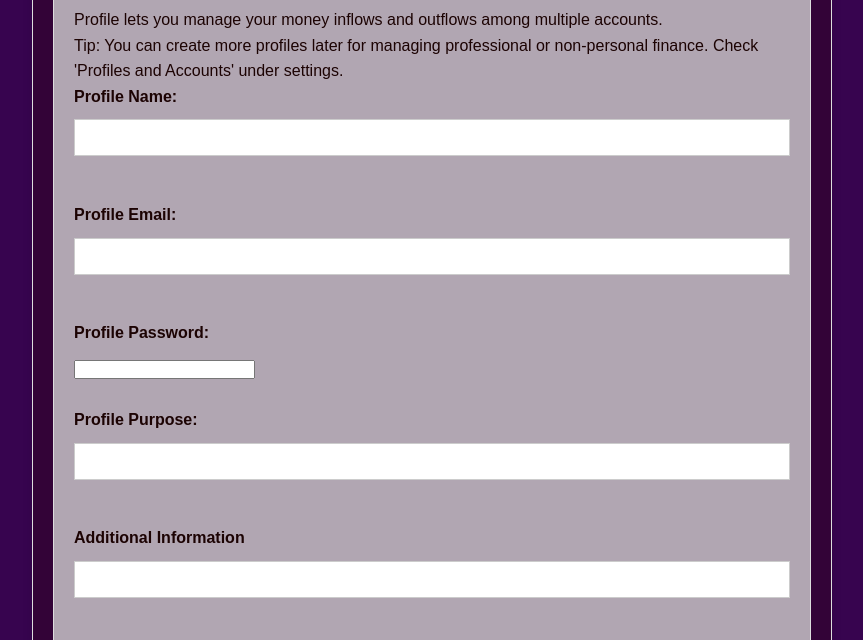
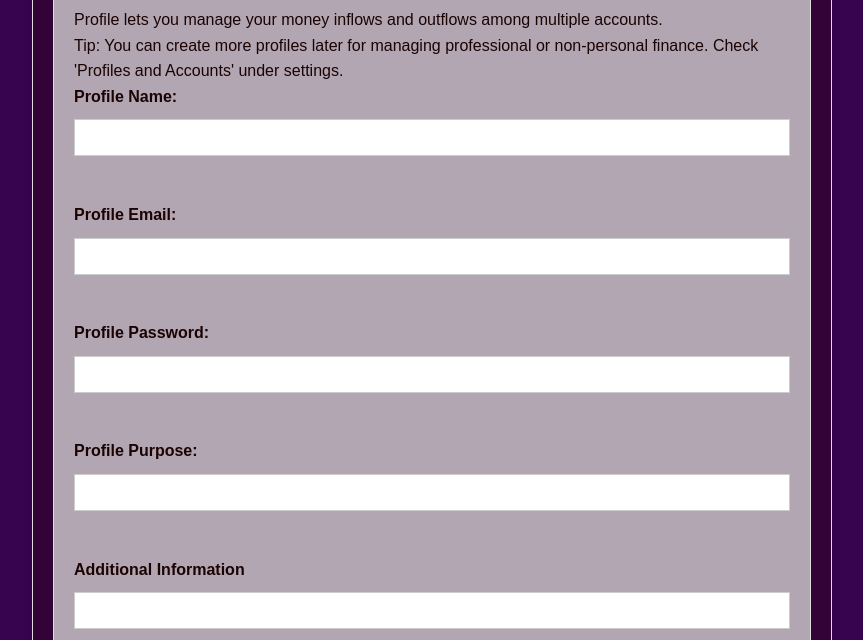
Before and after one commit to Nishi-1805/Expense_Tracker_App, a website: page views/new-user.html in a window 1280 px wide. Both pictures are taken after a click on the element "Primary Profile". Shown: the part 149-789 px from the top of the page, without its empty margins (208-1071 px from the left). Drawn offline with Linux system fonts and the light colour scheme.

Commit message:
Update new-user.css

```diff
--- a/public/css/new-user.css
+++ b/public/css/new-user.css
@@ -40,7 +40,7 @@
     margin-bottom: 10px;
   }
 
-  input[type="text"], input[type="email"], input[type="file"] {
+  input[type="text"], input[type="email"], input[type="password"] {
     width: 100%;
     padding: 10px;
     margin-bottom: 20px;
```
